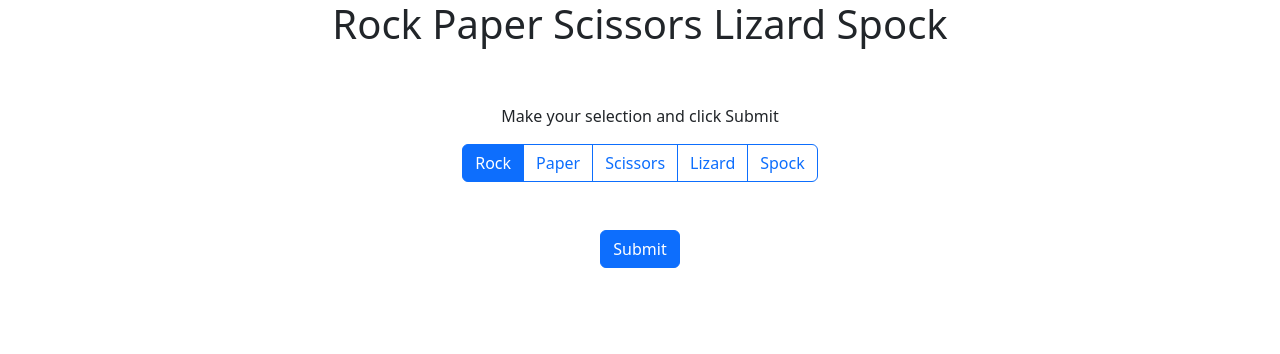
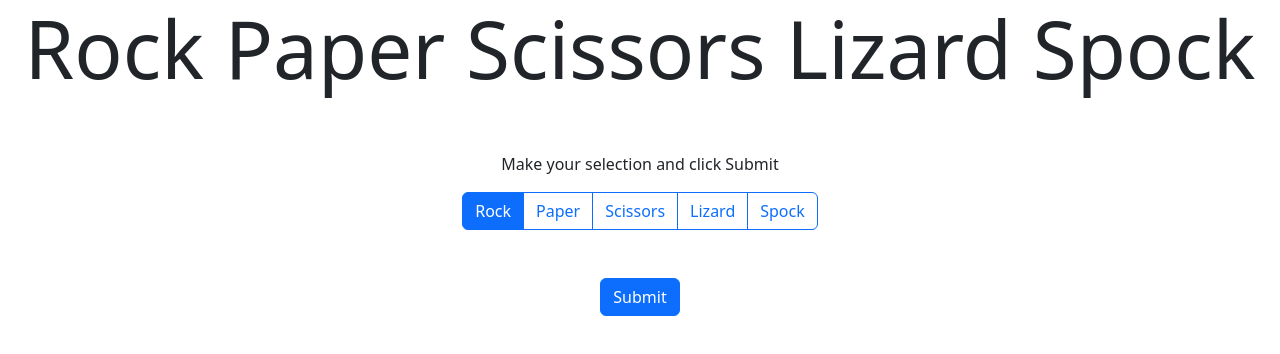
Before and after one commit to JonHarrison/rock-paper-scissors-lizard-spock, a plain HTML site: page index.html in a window 1280 px wide. Drawn offline with nearby package versions, Linux system fonts and the light colour scheme; a web font is replaced by a local one.

Commit message:
update html, restyling title

```diff
--- a/index.html
+++ b/index.html
@@ -31,7 +31,7 @@
 <body>
 
     <header>
-        <h1 class="text-center">Rock Paper Scissors Lizard Spock</h1>
+        <h1 class="display-1 text-center">Rock Paper Scissors Lizard Spock</h1>
     </header>
 
     <main>
```
